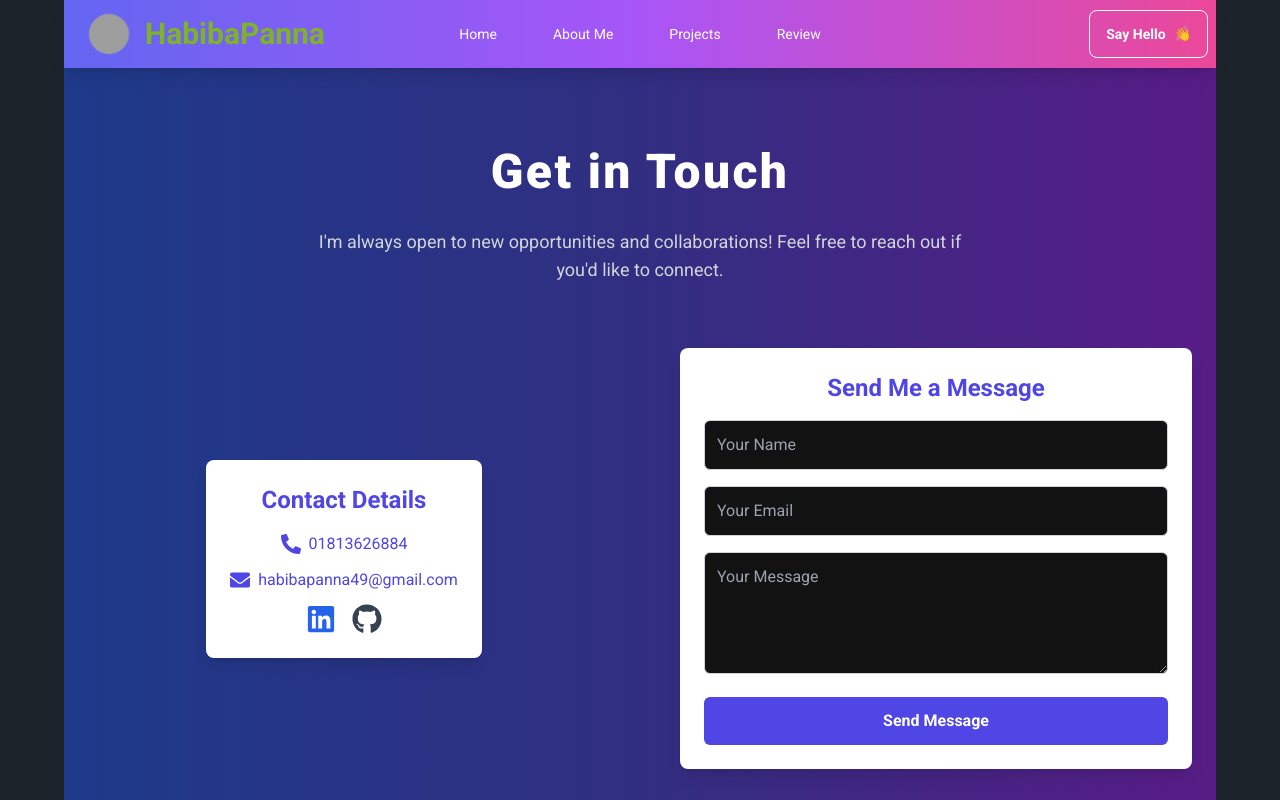
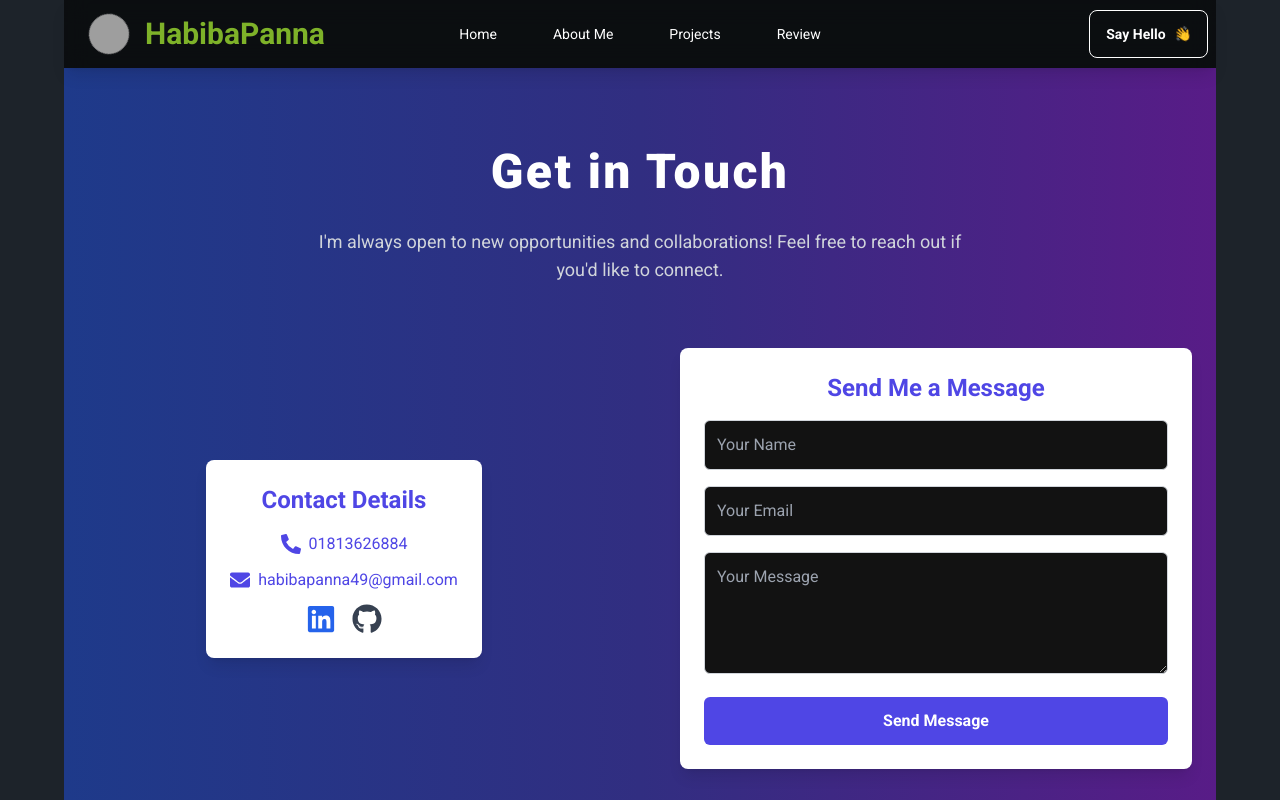
Before and after one commit to habibapanna/my-react-portfolio-project, a React (Vite) app: page /contact in a window 1280 px wide. Shown: the top 800 px of the page. Built offline with nearby package versions, Linux system fonts and the light colour scheme; grey boxes are pictures that could not be loaded.

Commit message:
navbar updated

```diff
--- a/src/components/Navbar/Navbar.jsx
+++ b/src/components/Navbar/Navbar.jsx
@@ -1,8 +1,9 @@
 import React from 'react';
-import { NavLink, useLocation } from 'react-router-dom';
+import { NavLink, useLocation, useNavigate } from 'react-router-dom';
 
 const Navbar = () => {
   const location = useLocation();
+  const navigate = useNavigate();
 
   // Function to determine the navbar color based on the current route
   const getNavbarColor = () => {
@@ -16,7 +17,20 @@ const Navbar = () => {
       case '/review':
         return 'bg-gradient-to-r from-purple-400 to-pink-600';
       default:
-        return 'bg-gradient-to-r from-indigo-500 via-purple-500 to-pink-500'; // Default color
+        return 'bg-black'; // Default color
+    }
+  };
+
+  const handleSayHelloClick = () => {
+    if (location.pathname === '/') {
+      // Scroll to the contact section if on the home page
+      const contactSection = document.getElementById('contact');
+      if (contactSection) {
+        contactSection.scrollIntoView({ behavior: 'smooth' });
+      }
+    } else {
+      // Navigate to the contact page
+      navigate('/contact');
     }
   };
 
@@ -75,7 +89,6 @@ const Navbar = () => {
       </style>
 
       <div className={`navbar ${getNavbarColor()} text-white shadow-lg navbar-blur`}>
-        {/* Navbar Start */}
         <div className="navbar-start">
           <div className="dropdown">
             <div tabIndex={0} role="button" className="btn btn-ghost lg:hidden">
@@ -111,23 +124,16 @@ const Navbar = () => {
           </a>
         </div>
 
-        {/* Navbar Center */}
         <div className="navbar-center hidden lg:flex">
           <ul className="menu menu-horizontal px-1 space-x-6">
             {links}
           </ul>
         </div>
 
-        {/* Navbar End */}
-        <div onClick={() => {
-          const contactSection = document.getElementById("contact");
-          if (contactSection) {
-            contactSection.scrollIntoView({ behavior: "smooth" });
-          }
-        }} className="navbar-end">
-          <a className="btn btn-outline text-white hover:text-gray-100 border-white flex items-center gap-2">
+        <div onClick={handleSayHelloClick} className="navbar-end">
+          <button className="btn btn-outline text-white hover:text-gray-100 border-white flex items-center gap-2">
             Say Hello <span className="wave-animation">👋</span>
-          </a>
+          </button>
         </div>
       </div>
     </div>
```
